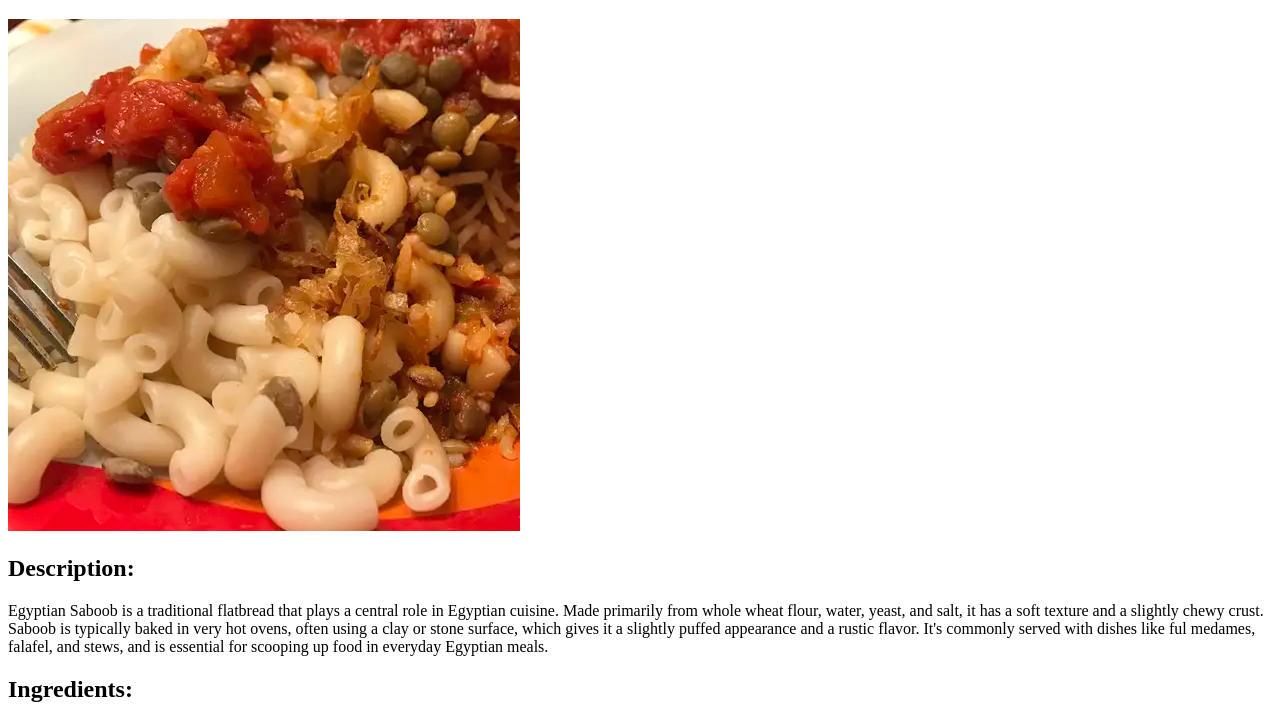
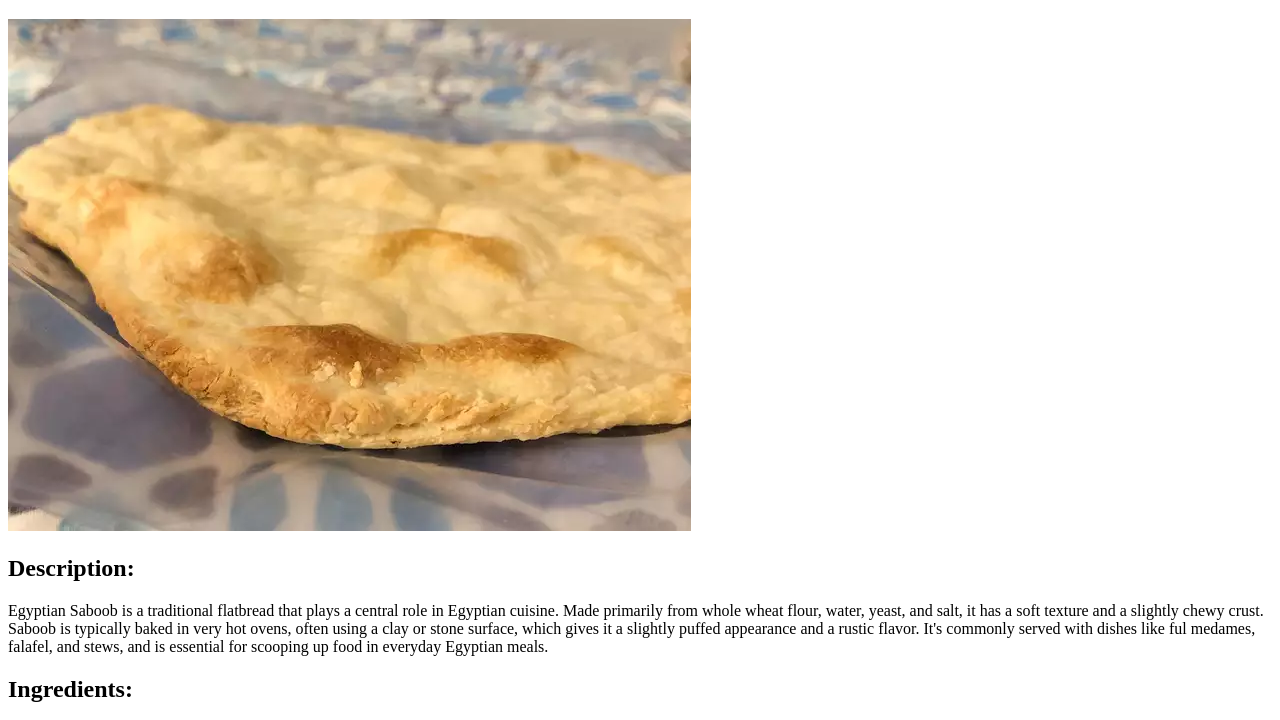
Before and after one commit to Blizarddd/odin-recipes, a plain HTML site: page recipes/saboob.html in a window 1280 px wide. Shown: the part 61-781 px from the top of the page. Drawn offline with Linux system fonts and the light colour scheme.

Commit message:
Update saboob.html

```diff
--- a/recipes/saboob.html
+++ b/recipes/saboob.html
@@ -7,7 +7,7 @@
 </head>
 <body>
     <h1>Egyptian Saboob</h1>
-    <img src="../images/koshary.webp" alt="Pic of Egyptian Saboob">
+    <img src="../images/saboob.webp" alt="Pic of Egyptian Saboob">
     <h2>Description:</h2>
     <p>Egyptian Saboob is a traditional flatbread that plays a central role in Egyptian cuisine. Made primarily from whole wheat flour, water, yeast, and salt, it has a soft texture and a slightly chewy crust. Saboob is typically baked in very hot ovens, often using a clay or stone surface, which gives it a slightly puffed appearance and a rustic flavor. It's commonly served with dishes like ful medames, falafel, and stews, and is essential for scooping up food in everyday Egyptian meals.</p>
     <h2>Ingredients:</h2>
```
